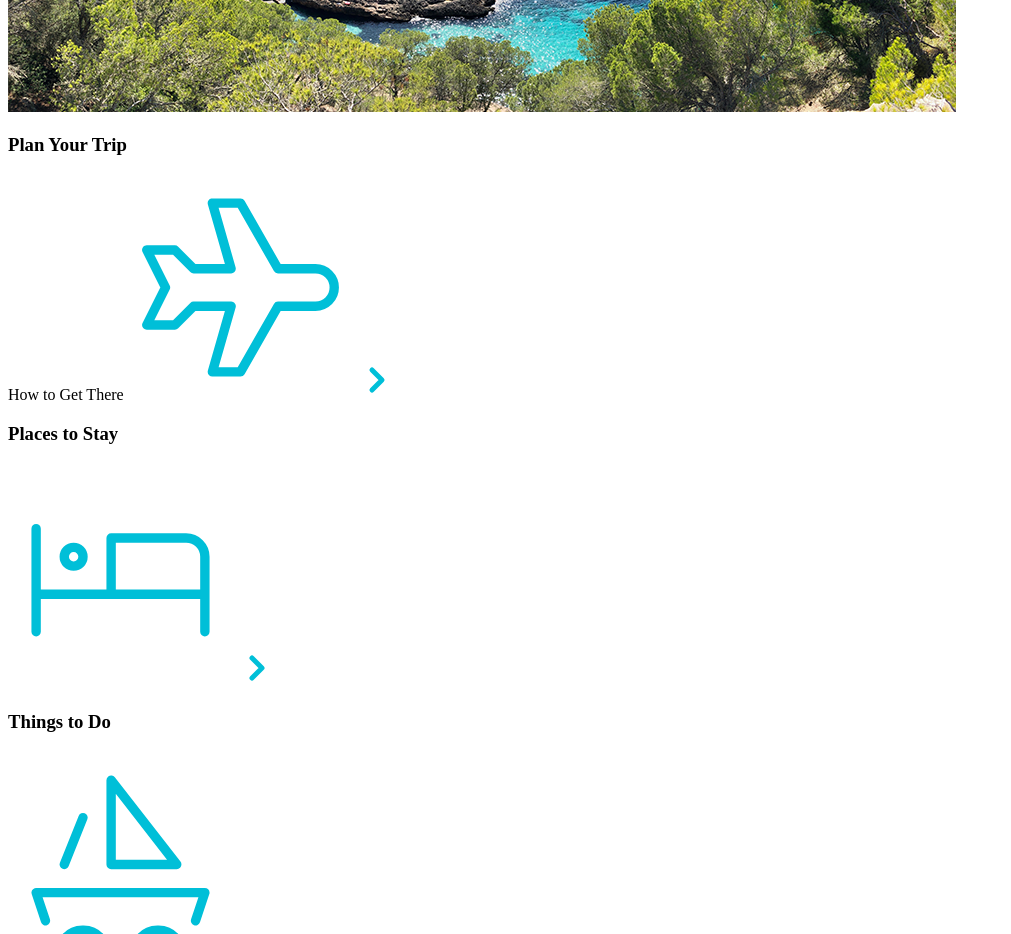
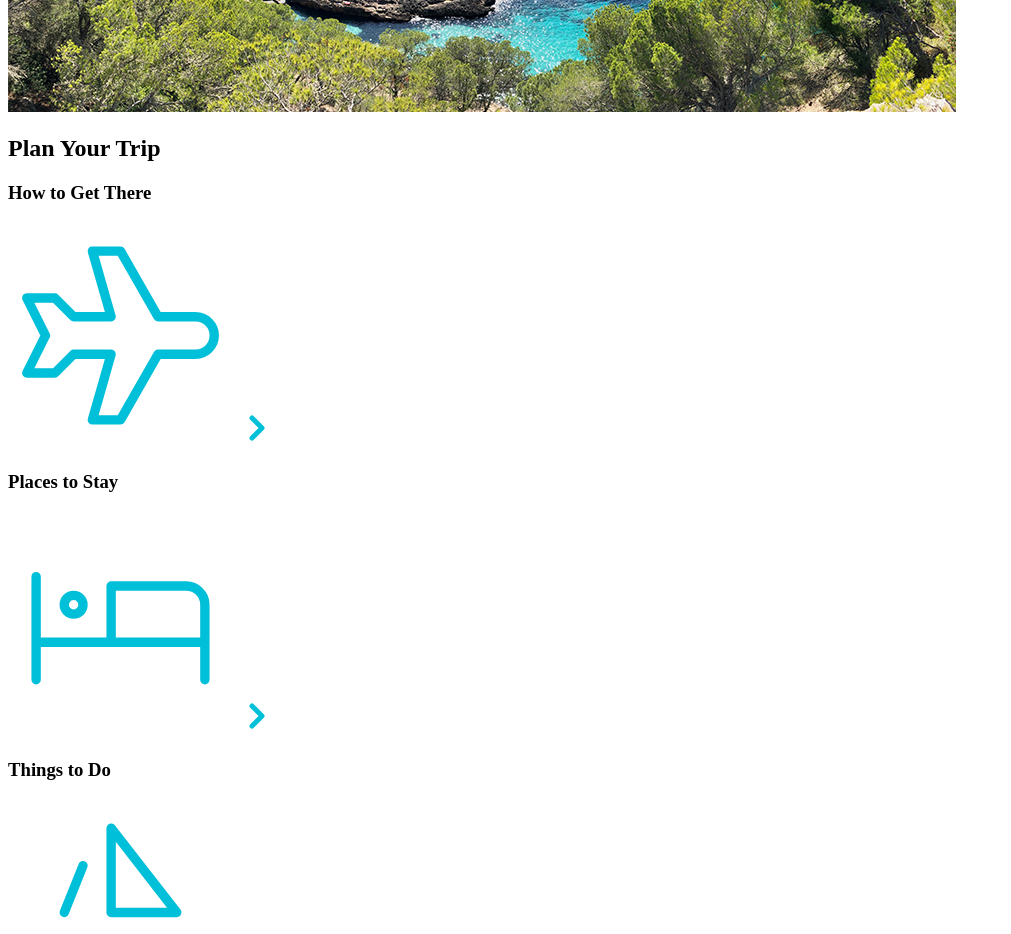
Before and after one commit to jsherif1/wunderlust, a plain HTML site: page majorca.html in a window 1280 px wide. Shown: the part 1100-2034 px from the top of the page, without its empty margins (0-1011 px from the left). Drawn offline with Linux system fonts and the light colour scheme.

Commit message:
Update majorca.html

```diff
--- a/majorca.html
+++ b/majorca.html
@@ -10,7 +10,8 @@
     <meta name="viewport" content="width=device-width, initial-scale=1.0">
     <meta name="title" content="Majora">
     <meta name="description" content="a vacation planning service that will plan the vacation of your dreams!">
-        <meta name="keywords" content="vacation planning, dream, rnr, island, tropical, palm trees, destination, ocean, waves, Germany, Spain, UK, England">
+    <meta name="keywords"
+        content="vacation planning, dream, rnr, island, tropical, palm trees, destination, ocean, waves, Germany, Spain, UK, England">
     <meta name="robots" content="index, follow">
     <meta name="language" content="English">
     <title>Wunderlust Travel</title>
@@ -68,9 +69,9 @@
             <img src="images/majorca-cove.png"
                 alt="Deep blue water leading to the horizon with the island and trees in the foreground" />
             <section>
-                <h3>Plan Your Trip</h3>
+                <h2>Plan Your Trip</h2>
                 <section>
-                    How to Get There
+                    <h3>How to Get There</h3>
                     <svg xmlns="http://www.w3.org/2000/svg" class="icon icon-tabler icon-tabler-plane" width="225"
                         height="225" viewBox="0 0 24 24" stroke-width="1" stroke="#00bfd8" fill="none"
                         stroke-linecap="round" stroke-linejoin="round">
```
Lines whose indentation alone changed are shown as unchanged.
